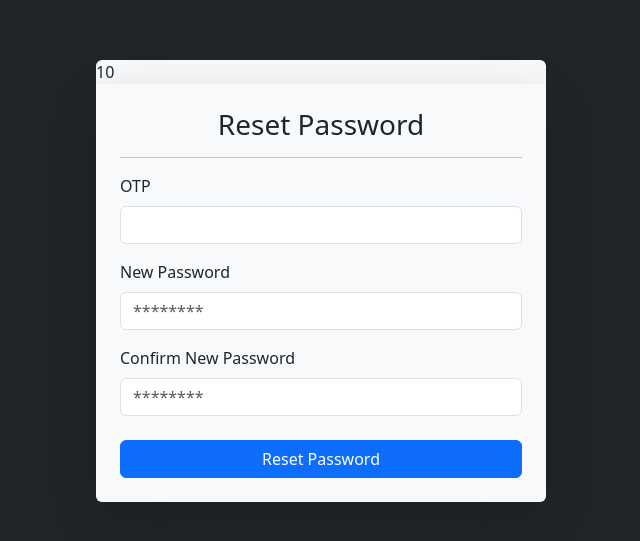
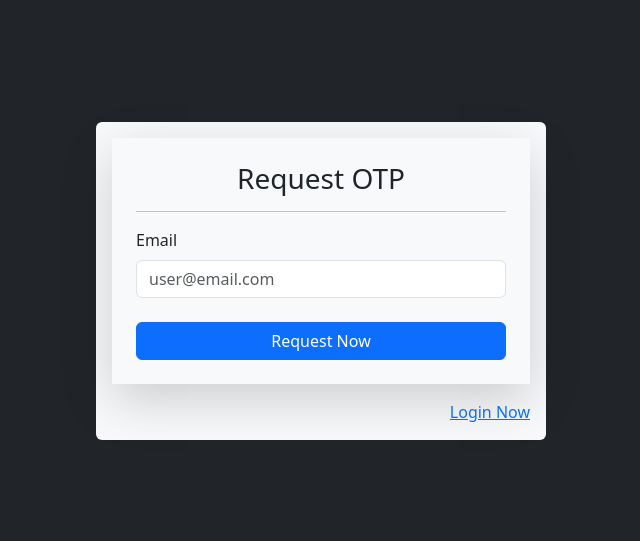
Before and after one commit to bikkashneupane/ui_admin_cms, a React (Vite) app: page /forget-password in a window 1280 px wide. Shown: the part 119-660 px from the top of the page, without its empty margins (319-959 px from the left). Built offline with nearby package versions, Linux system fonts and the light colour scheme; no server answers.

Commit message:
Reset Password, OTP request bugs fixed

```diff
--- a/src/components/password-reset/RequestOTP.jsx
+++ b/src/components/password-reset/RequestOTP.jsx
@@ -31,10 +31,6 @@ export const RequestOTP = ({ handleOnOTPRequest }) => {
       <Button className="w-100 mt-2" variant="primary" type="submit">
         Request Now
       </Button>
-
-      <div className="mt-3 text-end">
-        <Link to={"/"}>Login Now!</Link>
-      </div>
     </Form>
   );
 };
--- a/src/components/password-reset/ResetPassword.jsx
+++ b/src/components/password-reset/ResetPassword.jsx
@@ -25,7 +25,7 @@ export const ResetPassword = ({ handleOnPasswordReset }) => {
       label: "OTP",
       name: "otp",
       type: "number",
-      placeholder: "",
+      placeholder: "345678",
       required: true,
       inputRef: otpRef,
     },
--- a/src/pages/user/ForgetPassword.jsx
+++ b/src/pages/user/ForgetPassword.jsx
@@ -2,61 +2,75 @@ import { useState } from "react";
 import { RequestOTP } from "../../components/password-reset/RequestOTP";
 import { ResetPassword } from "../../components/password-reset/ResetPassword";
 import { requestOTP, resetPasswordAxios } from "../../features/user/userAxios";
-import { Alert } from "react-bootstrap";
+import { Alert, Button } from "react-bootstrap";
+import { Link } from "react-router-dom";
 
 export const ForgetPassword = () => {
-  const [showForm] = useState("reset");
-  let [timer, setTimer] = useState(10);
+  const [showForm, setShowForm] = useState("otp");
+  const [response, setResponse] = useState({});
+  const [email, setEmail] = useState("");
+  const [timer, setTimer] = useState(10);
 
-  const [email, setEmail] = useState("");
-  const [response, setResponse] = useState({});
+  const handleOnOTPRequest = async (email) => {
+    setTimer(60);
+    setEmail(email);
+
+    const res = await requestOTP({ email });
+    setResponse(res);
+
+    if (response.status === "success") {
+      setShowForm("reset");
+      countDown();
+    }
+  };
+
+  const handleOnPasswordReset = async (otp, password) => {
+    const res = await resetPasswordAxios({ otp, email, password });
+    setResponse(res);
+  };
 
   const countDown = () => {
     const cd = setInterval(() => {
       setTimer((prevTimer) => {
-        if (prevTimer <= 1) {
-          clearInterval(cd);
-          return 0;
-        }
+        prevTimer === 1 && clearInterval(cd);
         return prevTimer - 1;
       });
     }, 1000);
   };
 
-  const handleOnOTPRequest = async (email) => {
-    setEmail(email);
-    const res = await requestOTP({ email });
-    setResponse(res);
-    countDown();
-  };
-
-  const handleOnPasswordReset = async (otp, password) => {
-    console.log(email, "adfghjk");
-    const res = await resetPasswordAxios({ otp, email, password });
-    setResponse(res);
-  };
-
   const forms = {
-    otp: (
-      <RequestOTP handleOnOTPRequest={handleOnOTPRequest} response={response} />
-    ),
+    otp: <RequestOTP handleOnOTPRequest={handleOnOTPRequest} />,
     reset: <ResetPassword handleOnPasswordReset={handleOnPasswordReset} />,
   };
 
   return (
-    <div>
-      <div className="d-flex justify-content-center align-items-center vh-100 bg-dark">
-        <div className="bg-light rounded" style={{ width: "450px" }}>
-          {timer}
-          {response.message && (
+    <div className="d-flex justify-content-center align-items-center vh-100  bg-dark">
+      <div className="bg-light p-3 rounded" style={{ width: "450px" }}>
+        {response?.message && (
+          <>
             <Alert
-              className="m-2"
               variant={response?.status === "success" ? "success" : "danger"}
             >
               {response?.message}
             </Alert>
-          )}
-          {forms[showForm]}
+
+            <div className="m-3">
+              OTP not received? request otp agin{" "}
+              <Button
+                variant="secondary"
+                disabled={timer > 0}
+                onClick={() => handleOnOTPRequest(email)}
+              >
+                Request In {timer}s
+              </Button>
+            </div>
+          </>
+        )}
+
+        {forms[showForm]}
+
+        <div className="text-end mt-3">
+          <a href="/">Login Now</a>
         </div>
       </div>
     </div>
```
